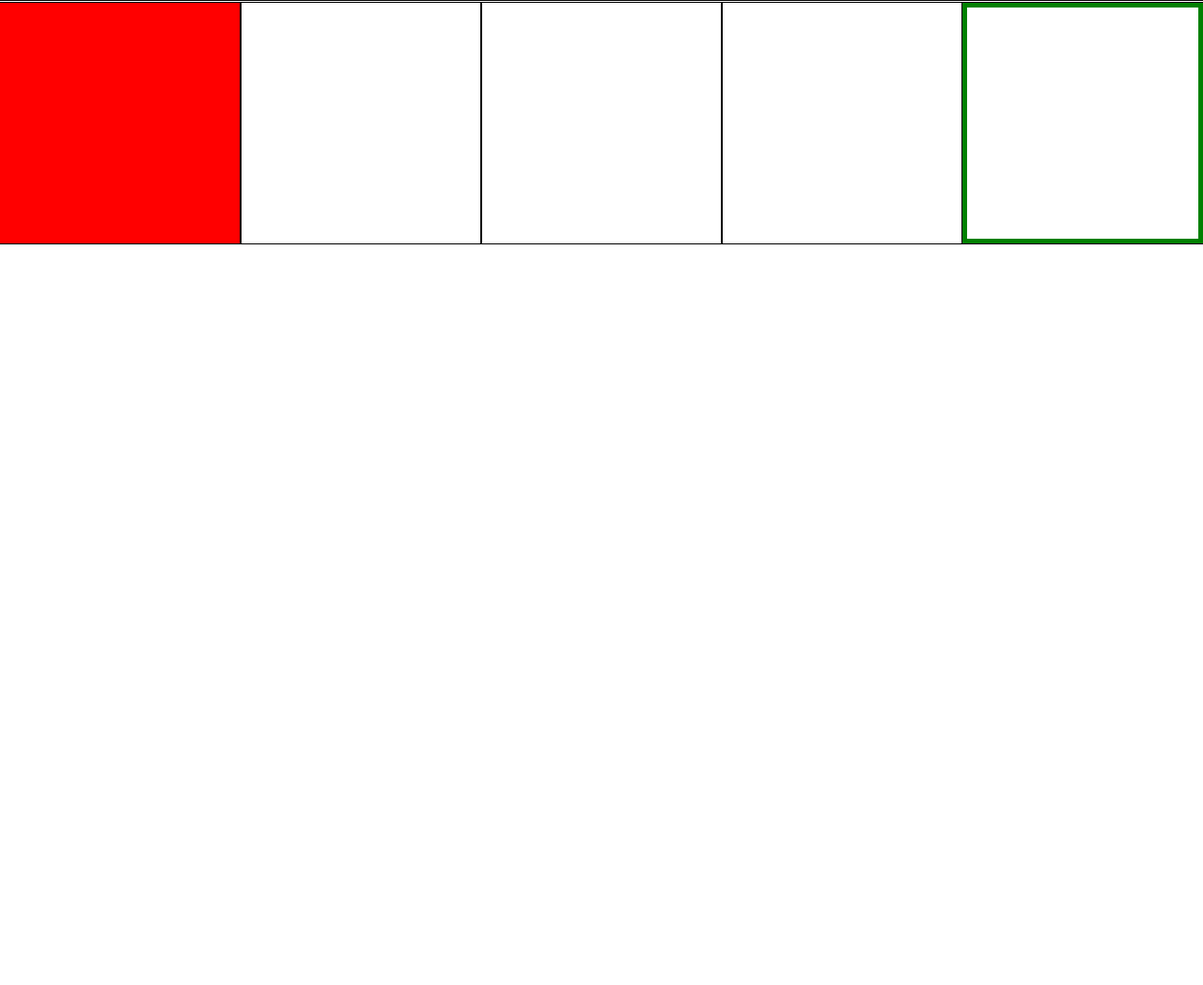
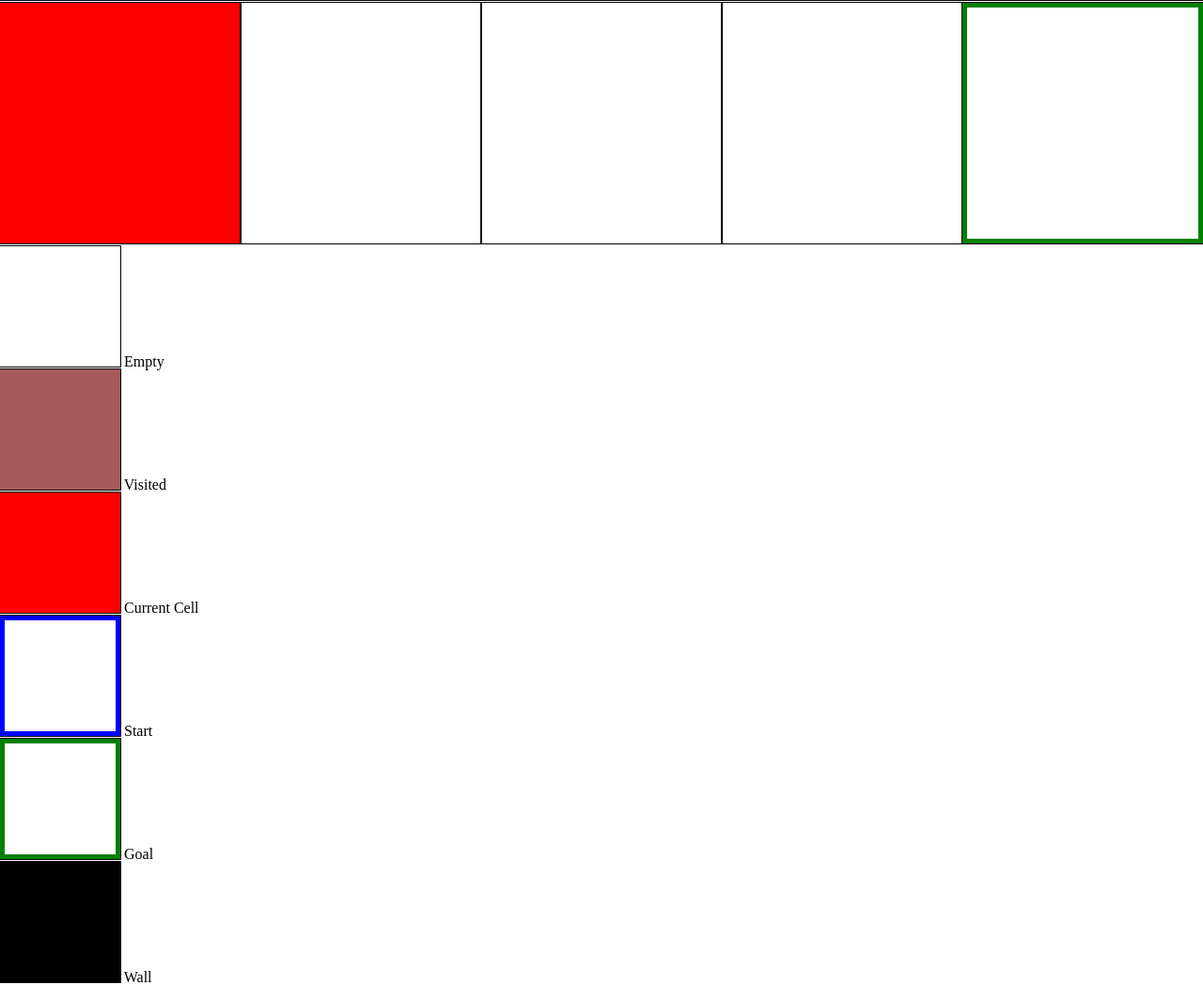
Before and after one commit to blackstc/ai-pathfinding, a website built with webpack: page index.html in a window 1280 px wide. Shown: the part 1033-2081 px from the top of the page at 94% size. Before the commit the page ends 1295 px from the top, so only its background shows below. Built offline with nearby package versions, Linux system fonts and the light colour scheme; files whose address does not match are found by name.

Commit message:
:zap: show a cell legend.

```diff
--- a/index.html
+++ b/index.html
@@ -7,6 +7,14 @@
 <body>
 	<div id="win"></div>
 	<div id="board"></div>
+	<div class="legend">
+		<div><div class="cell"></div> Empty</div>
+		<div><div class="cell cell--visited"></div> Visited</div>
+		<div><div class="cell cell--visiting"></div> Current Cell</div>
+		<div><div class="cell cell--start"></div> Start</div>
+		<div><div class="cell cell--goal"></div> Goal</div>
+		<div><div class="cell cell--wall"></div> Wall</div>
+	</div>
 	<script src="bundle.js"></script>
 	<script src="http://localhost:35729/livereload.js"></script>
 </body>
--- a/styles.css
+++ b/styles.css
@@ -12,6 +12,11 @@ h1 {
 .board {}
 
 .row {}
+
+.legend .cell {
+    width: 10vw;
+    height: 10vw;
+}
 
 .cell {
   display: inline-block;
```
